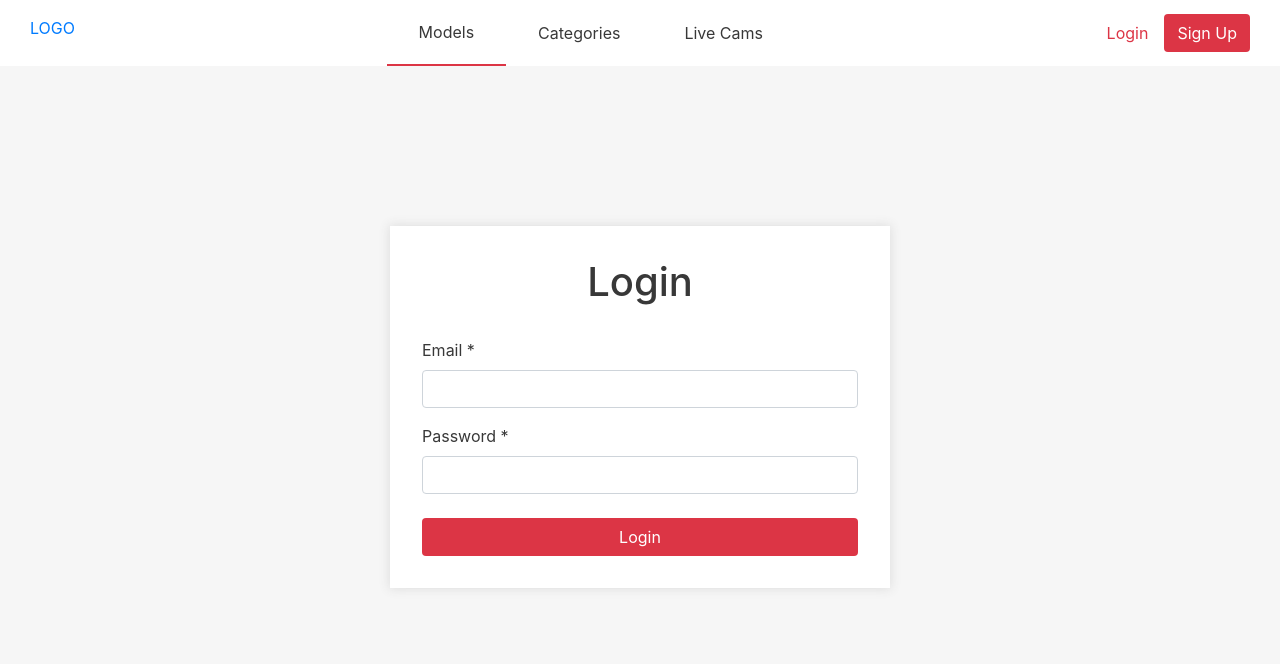
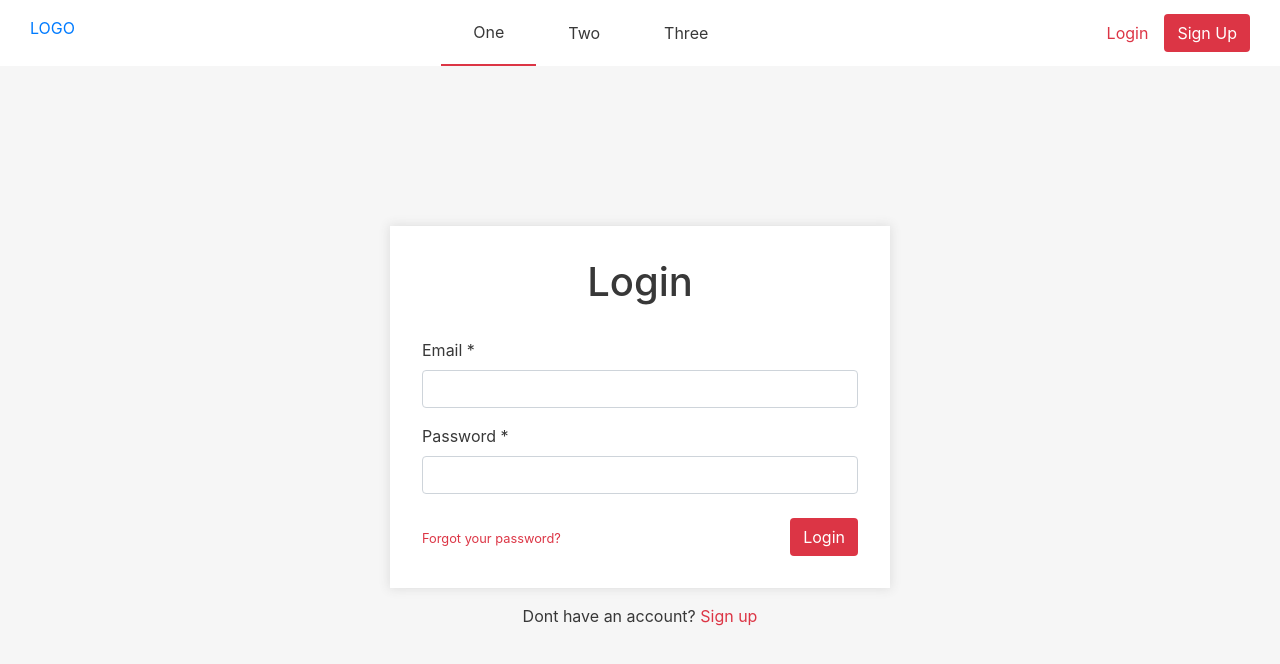
Before and after one commit to bigblobby/video_site_nest, a React app in the folder client/: page /login in a window 1280 px wide. Shown: the top 664 px of the page. Built offline with nearby package versions, Linux system fonts and the light colour scheme; no server answers.

Commit message:
work on login page

```diff
--- a/client/src/js/components/Header.tsx
+++ b/client/src/js/components/Header.tsx
@@ -21,13 +21,13 @@ class Header extends React.Component<HeaderProps, {}> {
                         <nav className="navigation">
                             <ul>
                                 <li>
-                                    <NavLink to={"/"}>Models</NavLink>
+                                    <NavLink to={"/"}>One</NavLink>
                                 </li>
                                 <li>
-                                    <NavLink exact to={"/"}>Categories</NavLink>
+                                    <NavLink exact to={"/"}>Two</NavLink>
                                 </li>
                                 <li>
-                                    <NavLink exact to={"/"}>Live Cams</NavLink>
+                                    <NavLink exact to={"/"}>Three</NavLink>
                                 </li>
                             </ul>
                         </nav>
--- a/client/src/js/pages/LoginPage.tsx
+++ b/client/src/js/pages/LoginPage.tsx
@@ -1,5 +1,6 @@
 import React from 'react';
 import { connect } from "react-redux";
+import { Link } from "react-router-dom";
 import { userLogin } from "../actions/userActions";
 
 type LoginPageState = {
@@ -43,6 +44,7 @@ class LoginPage extends React.Component<LoginPageProps, LoginPageState> {
         return (
             <div className="login-page">
                 <div className="login-container">
+                    <div className="login-container--body">
                         <h1>Login</h1>
                         <form onSubmit={this.handleSubmit}>
                             <div className="form-group">
@@ -54,8 +56,16 @@ class LoginPage extends React.Component<LoginPageProps, LoginPageState> {
                                 <input className="form-control" type="password" name="password" id="password" onChange={ this.handleChange }/>
                             </div>
 
-                        <button className="btn btn-primary w-100" type="submit">Login</button>
+                            <div className="d-flex justify-content-between align-items-center">
+                                <a className="btn-link" href="#"><small>Forgot your password?</small></a>
+                                <button className="btn btn-primary" type="submit">Login</button>
+                            </div>
                         </form>
+                    </div>
+
+                    <div className="login-container--footer">
+                        <p>Dont have an account? <Link className="btn-link" to={"/register"}>Sign up</Link></p>
+                    </div>
                 </div>
             </div>
         )
--- a/client/src/scss/components/_button.scss
+++ b/client/src/scss/components/_button.scss
@@ -32,3 +32,11 @@
         color: $white;
     }
 }
+
+.btn-link {
+    color: $punch;
+
+    &:hover {
+        color: $punch;
+    }
+}
--- a/client/src/scss/pages/_login-page.scss
+++ b/client/src/scss/pages/_login-page.scss
@@ -4,11 +4,13 @@
     background-color: #f6f6f6;
 
     .login-container {
+        margin: 0 auto;
         max-width: 500px;
-        margin: 0 auto;
+
+        .login-container--body {
             padding: 2rem;
+            background-color: $white;
             box-shadow: 0 0 10px 1px #dedede;
-        background-color: $white;
 
             h1 {
                 text-align: center;
@@ -16,4 +18,11 @@
                 color: $mineshaft;
             }
         }
+
+        .login-container--footer {
+            display: flex;
+            justify-content: center;
+            margin-top: 1rem;
         }
+    }
+}
```
Lines whose indentation alone changed are shown as unchanged.
